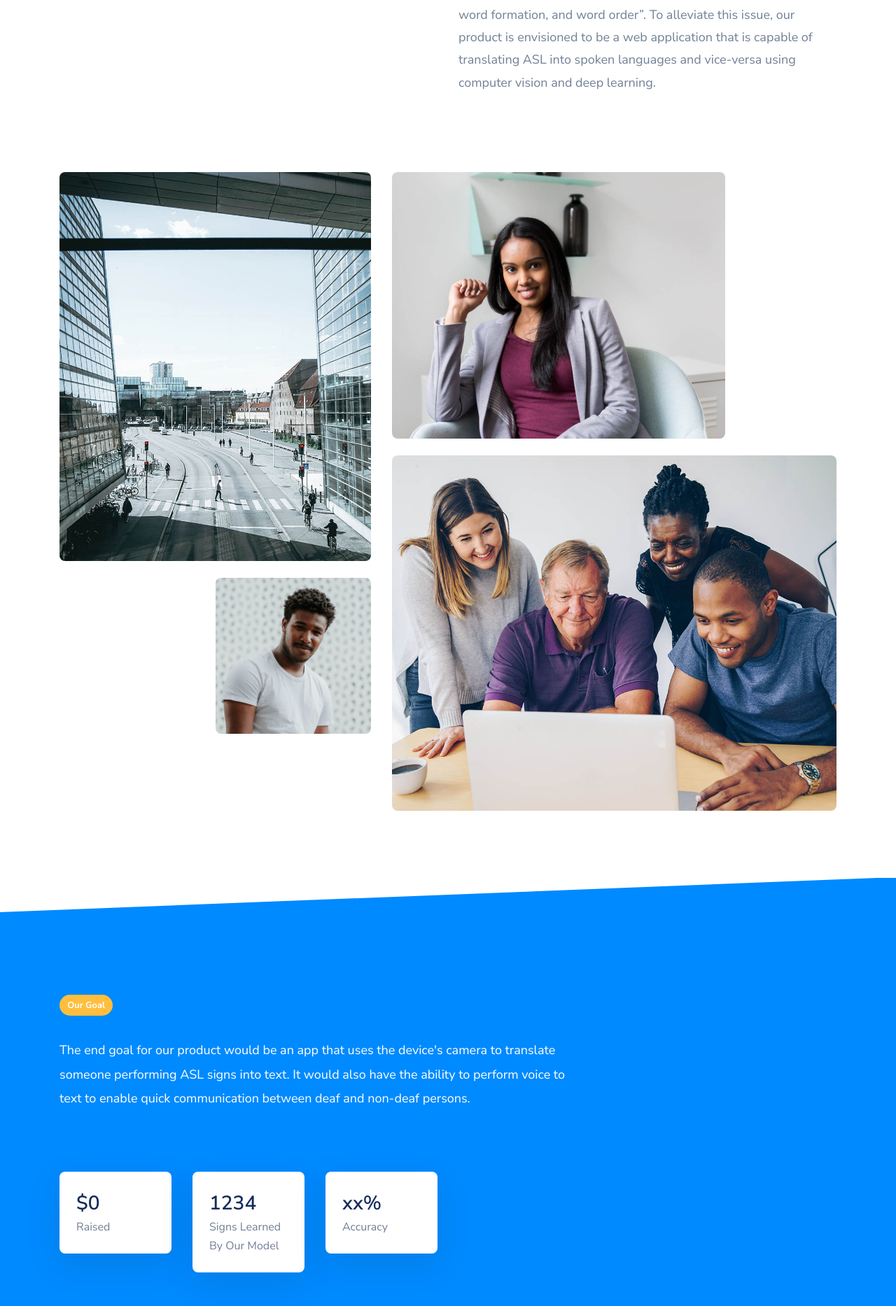
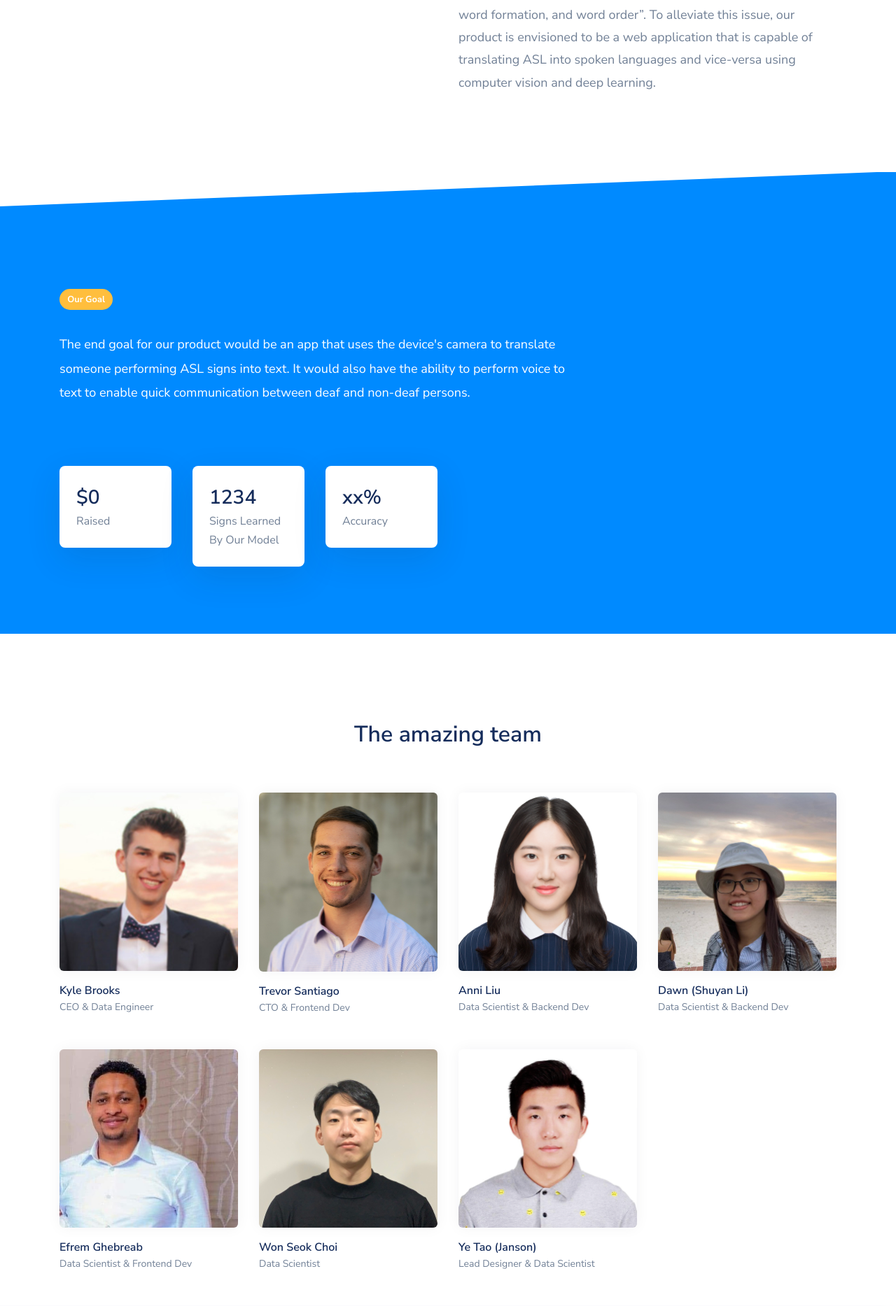
Before and after one commit to MSDS698/2021-product-analytics-group-project-group_4_readthesign, a Flask app: page /about in a window 1280 px wide. Shown: the part 485-2352 px from the top of the page at 70% size. Run offline with Flask 2, Linux system fonts and the light colour scheme; some libraries are stand-ins or nearby versions.

Commit message:
remove stock photos, fix typos

```diff
--- a/code/app/templates/about.html
+++ b/code/app/templates/about.html
@@ -37,28 +37,6 @@
                 <p class="lead lh-180">
 
                 </p>
-            </div>
-        </div>
-    </div>
-</section>
-
-<section class="slice slice-lg">
-    <div class="container">
-        <div class="row">
-            <div class="col-lg-5 col-6">
-                <img src="/static/assets/img/theme/light/img-v-4.jpg" alt="Image" class="rounded-lg img-fluid" />
-                <div class="text-right mt-4">
-                    <img src="/static/assets/img/theme/light/img-1-1000x1000.jpg" alt="Image"
-                        class="rounded-lg img-fluid w-50" />
-                </div>
-            </div>
-            <div class="col-lg-7 col-6">
-                <img src="/static/assets/img/theme/light/img-1-1000x800.jpg" alt="Image"
-                    class="rounded-lg img-fluid w-75" />
-                <div class="text-right mt-4">
-                    <img src="/static/assets/img/theme/light/img-2-1000x800.jpg" alt="Image"
-                        class="rounded-lg img-fluid" />
-                </div>
             </div>
         </div>
     </div>
@@ -207,7 +185,7 @@
                     </div>
                     <div class="mt-3">
                         <h5 class="h6 mb-0">Efrem Ghebreab</h5>
-                        <p class="text-muted text-sm mb-0">Data Scientis &amp; Frontend Dev</p>
+                        <p class="text-muted text-sm mb-0">Data Scientist &amp; Frontend Dev</p>
                     </div>
                 </div>
             </div>
--- a/code/app/templates/includes/footer.html
+++ b/code/app/templates/includes/footer.html
@@ -20,7 +20,7 @@
                     <!-- Webpixels' mission -->
                     <p class="mt-4 text-sm opacity-8 pr-lg-4">
                         ReadTheSign is an awesome product with an
-                        awesom team building it.
+                        awesome team building it.
                     </p>
                 </div>
                 <div class="col-lg-2 col-6 col-sm-4 mb-5 mb-lg-0">
```
